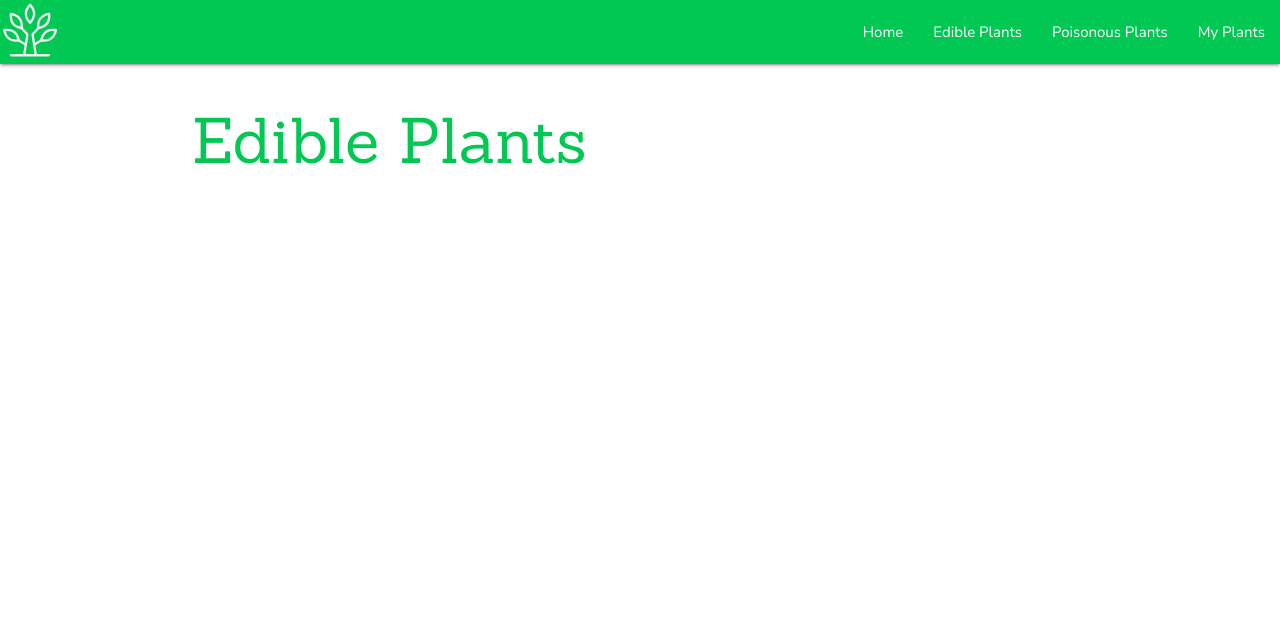
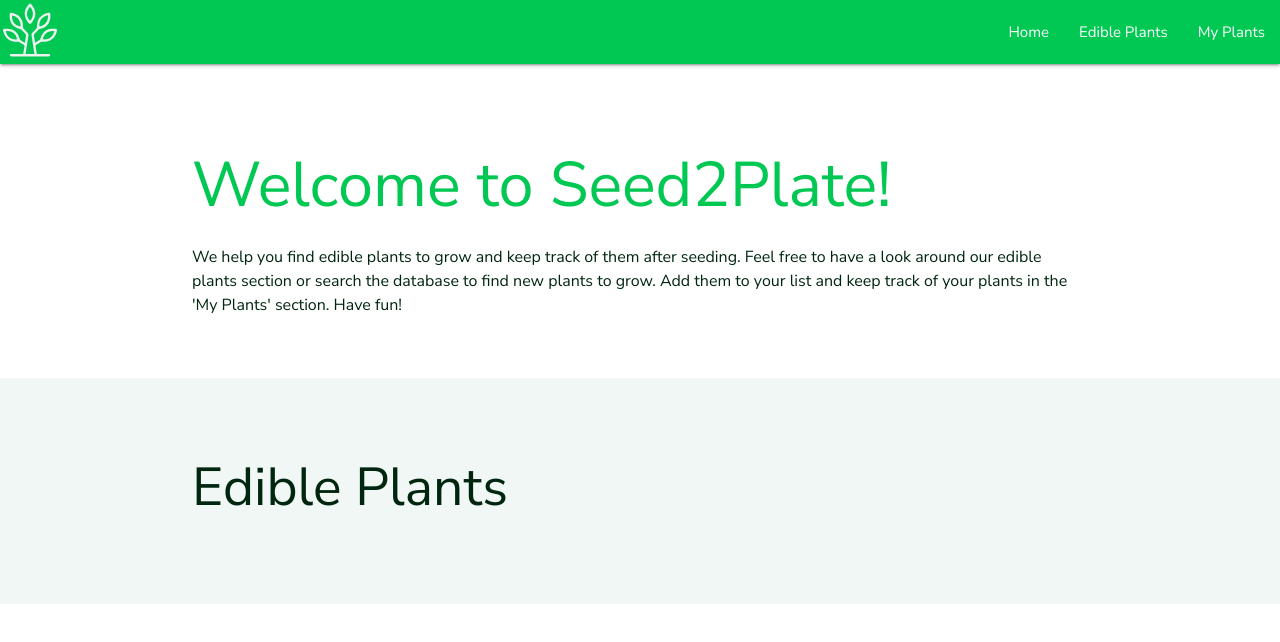
Before and after one commit to cataty/parcial-2-awp-blank-farizano, a plain HTML site: page index.html in a window 1280 px wide. Drawn offline with nearby package versions, Linux system fonts and the light colour scheme; no server answers; a web font is replaced by a local one.

Commit message:
feat: agregar HTML markup y estilos

```diff
--- a/css/styles.css
+++ b/css/styles.css
@@ -5,7 +5,7 @@
 /* General */
 
 :root {
-    --lightest-green: #edf2f0;
+    --lightest-green: #f0f7f4;
     --light-green: #b9f6ca;
     --lighter-green: #69f0ae;
     --green: #00e676;
@@ -91,6 +91,15 @@ body {
 
 /* Custom Styles */
 
+.container{
+  padding-top:3rem;
+  padding-bottom:3rem;
+}
+
+.bg-light{
+  background-color: var(--lightest-green);
+}
+
 .brand-logo img{
     max-height:4rem;
 }
--- a/index.html
+++ b/index.html
@@ -20,18 +20,23 @@
             <ul id="nav-mobile" class="right hide-on-med-and-down">
                 <li><a href="index.html">Home</a></li>
                 <li><a href="#ediblePlantsContainer">Edible Plants</a></li>
-                <li><a href="#poisonousPlantsContainer">Poisonous Plants</a></li>
-                <li><a href="#poisonousPlantsContainer">My Plants</a></li>
+                <li><a href="my-plants.html">My Plants</a></li>
             </ul>
         </div>
     </nav>
-    <div class="container">
+        <section>
+            <div class="container">
+                <h1> Welcome to Seed2Plate!</h1>
+                <p>We help you find edible plants to grow and keep track of them after seeding. Feel free to have a look around our edible plants section or search the database to find new plants to grow. Add them to your list and keep track of your plants in the 'My Plants' section. Have fun!</p>
+            </div>
+        </section>
+        <section class="bg-light">
+            <div class="container">
+                <h2>Edible Plants</h2>
+                <div class="row flexbox" id="ediblePlantsContainer"></div>
+            </div>
+        </section>
 
-        <h1 class="sanchez-regular">Edible Plants</h1>
-
-        <div class="row flexbox" id="ediblePlantsContainer">
-        </div>
-    </div>
 
  <!-- JQuery CDN -->
  <script src="https://code.jquery.com/jquery-3.7.1.slim.min.js" integrity="sha256-kmHvs0B+OpCW5GVHUNjv9rOmY0IvSIRcf7zGUDTDQM8=" crossorigin="anonymous"></script>
```
Also changed, not shown: my-plants.html (+7 -6 lines), plant.html (+7 -4 lines).
